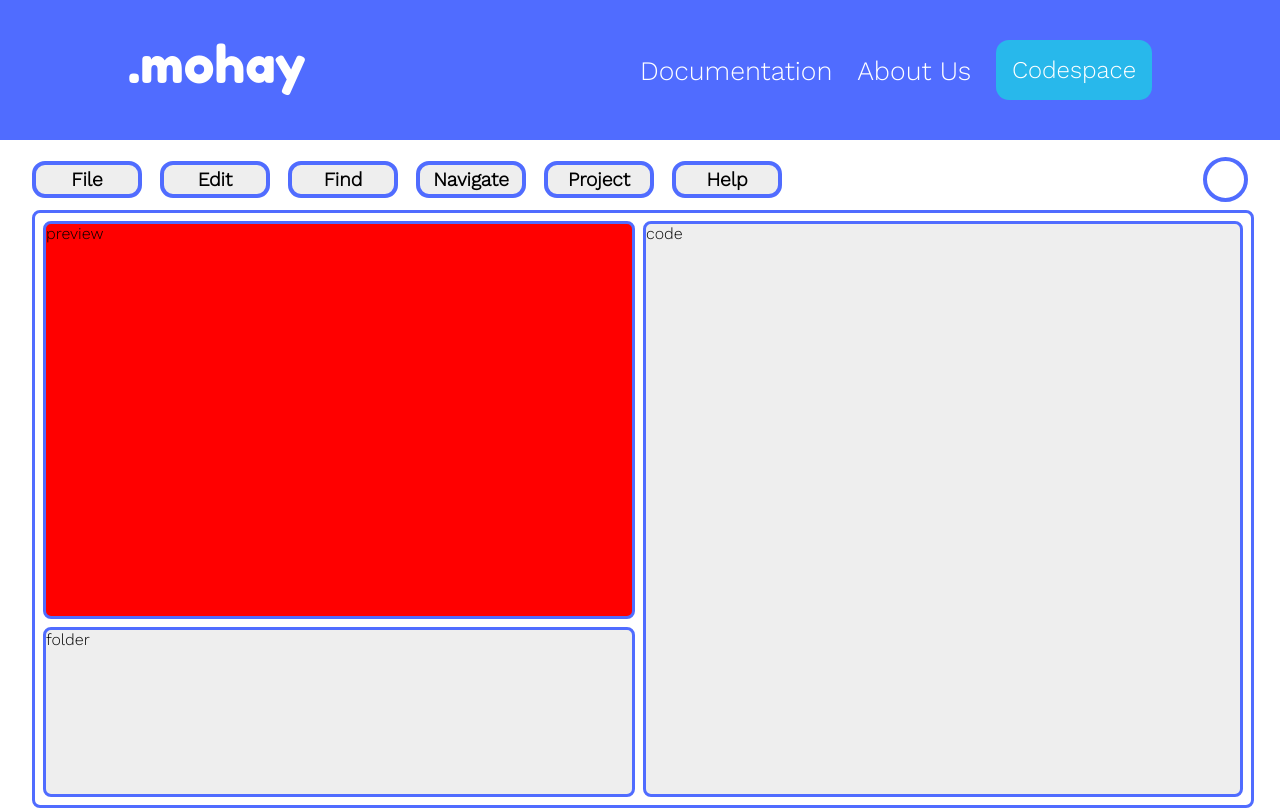
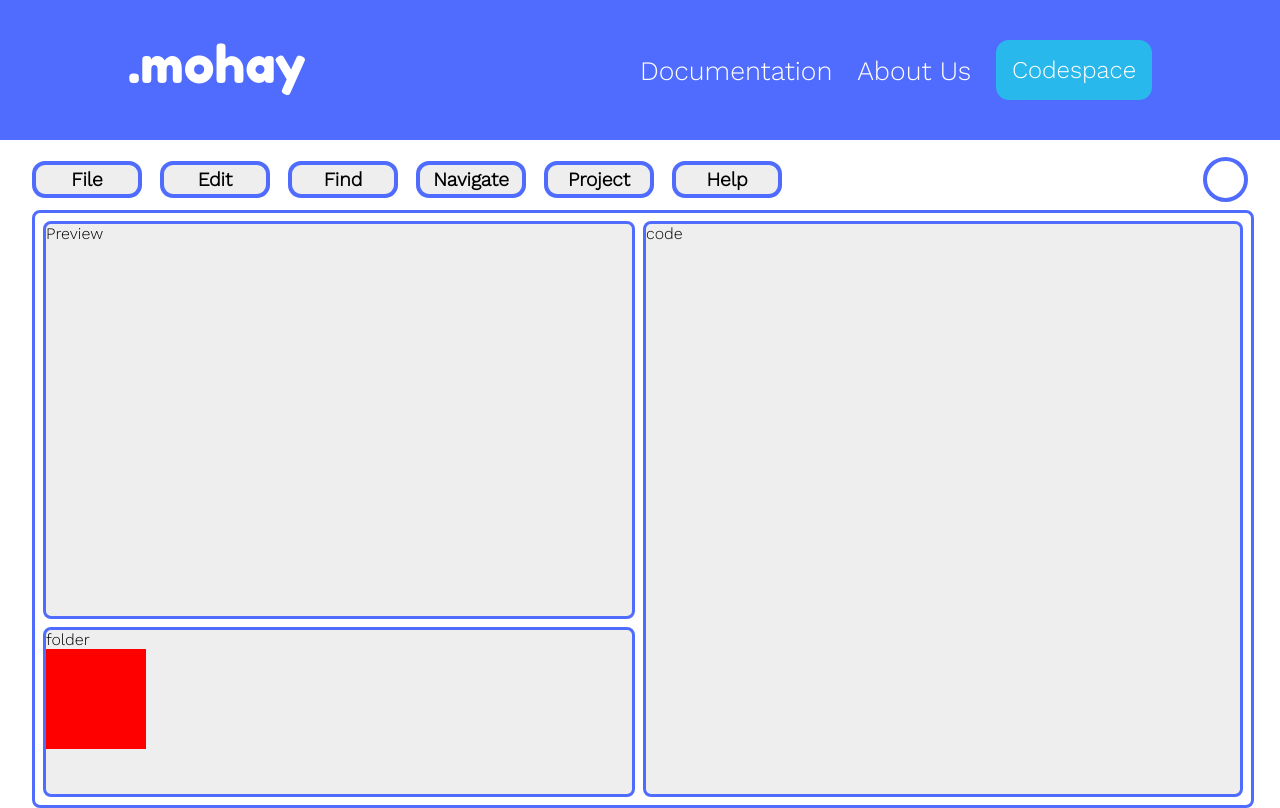
Before and after one commit to YanniAlshoufiHTL/.mohay, a Vue app in the folder frontend/: page /codespace in a window 1280 px wide. Built offline with nearby package versions, Linux system fonts and the light colour scheme; the HTML template or start-up script is replaced by a standard one.

Commit message:
codespace switching works now

```diff
--- a/frontend/src/views/Codespace.vue
+++ b/frontend/src/views/Codespace.vue
@@ -14,105 +14,93 @@
             </div>
         </div>
         <div id="main-wrapper">
-            <div
-                id="preview"
-                class="draggable"
-                draggable="true"
-                @dragstart="dragStart"
-                @dragend="dragEnd"
-                @dragover="dragOver"
-                @dragenter="dragEnter"
-                @dragleave="dragLeave"
-                @drop="dragDrop"
-                :class="{
-                    dragging: draggedItem === 'preview',
-                    hovered: hoveredItem === 'preview',
-                }"
-            >
-                <slot name="preview">preview</slot>
-            </div>
+            <div id="preview" class="draggable" draggable="true">Preview</div>
             <div
                 id="code-area"
                 class="draggable"
                 draggable="true"
-                @dragstart="dragStart"
-                @dragend="dragEnd"
-                @dragover="dragOver"
-                @dragenter="dragEnter"
-                @dragleave="dragLeave"
-                @drop="dragDrop"
-                :class="{
-                    dragging: draggedItem === 'code-area',
-                    hovered: hoveredItem === 'code-area',
-                }"
+                contenteditable="true"
             >
-                <slot name="code">code</slot>
+                code
             </div>
-            <div
-                id="folder-viewer"
-                class="draggable"
-                draggable="true"
-                @dragstart="dragStart"
-                @dragend="dragEnd"
-                @dragover="dragOver"
-                @dragenter="dragEnter"
-                @dragleave="dragLeave"
-                @drop="dragDrop"
-                :class="{
-                    dragging: draggedItem === 'folder-viewer',
-                    hovered: hoveredItem === 'folder-viewer',
-                }"
-            >
-                <slot name="folder">folder</slot>
+            <div id="folder-viewer" class="draggable" draggable="true">
+                folder
+                <div id="red"></div>
             </div>
         </div>
     </div>
 </template>
+
 <script>
 export default {
     name: "Codespace",
-    data() {
-        return {
-            draggedItem: null,
-            hoveredItem: null,
-        };
-    },
-    methods: {
-        dragStart(event) {
-            this.draggedItem = event.target.id;
-            event.dataTransfer.setData("text/plain", ""); // Required for Firefox
-        },
-        dragEnd() {
-            this.draggedItem = null;
-            this.hoveredItem = null;
-        },
-        dragOver(event) {
+    mounted() {
+        const draggableItems = document.querySelectorAll(".draggable");
+        let dragSource = null;
+        let draggedItem = null;
+        let dragSourceContent = "";
+        let dragSourceClass = "";
+
+        function dragStart(event) {
+            dragSource = this;
+            draggedItem = this.cloneNode(true);
+            dragSourceContent = this.innerHTML;
+            dragSourceClass = this.className;
+            event.dataTransfer.effectAllowed = "move";
+            event.dataTransfer.setData("text/plain", "");
+            this.classList.add("dragging");
+        }
+
+        function dragEnter(event) {
             event.preventDefault();
-        },
-        dragEnter(event) {
+            this.classList.add("hovered");
+        }
+
+        function dragLeave() {
+            this.classList.remove("hovered");
+        }
+
+        function dragOver(event) {
             event.preventDefault();
-            this.hoveredItem = event.target.id;
-        },
-        dragLeave() {
-            this.hoveredItem = null;
-        },
-        dragDrop(event) {
-            event.preventDefault();
-            const targetItem = event.target.id;
-            if (this.draggedItem !== targetItem) {
-                const draggedElement = event.target;
-                const targetElement = document.getElementById(targetItem);
-                const parent = targetElement.parentNode;
-                const placeholder = document.createElement("div");
+            event.dataTransfer.dropEffect = "move";
+        }
 
-                parent.insertBefore(placeholder, targetElement);
-                parent.insertBefore(targetElement, draggedElement);
-                parent.insertBefore(draggedElement, placeholder);
+        function dragDrop(event) {
+            event.stopPropagation();
+            if (dragSource !== this) {
+                swapElements(dragSource, this);
+            }
+            this.classList.remove("hovered");
+        }
 
-                parent.removeChild(placeholder);
-            }
-            this.hoveredItem = null;
-        },
+        function dragEnd() {
+            draggableItems.forEach((item) => {
+                item.classList.remove("dragging");
+                item.classList.remove("hovered");
+            });
+        }
+
+        function swapElements(source, target) {
+            const sourceHTML = source.innerHTML;
+            const sourceStyle = source.getAttribute("style");
+
+            source.innerHTML = target.innerHTML;
+            source.setAttribute("style", target.getAttribute("style"));
+
+            target.innerHTML = sourceHTML;
+            target.setAttribute("style", sourceStyle);
+
+            draggedItem = null;
+        }
+
+        draggableItems.forEach((item) => {
+            item.addEventListener("dragstart", dragStart);
+            item.addEventListener("dragenter", dragEnter);
+            item.addEventListener("dragleave", dragLeave);
+            item.addEventListener("dragover", dragOver);
+            item.addEventListener("drop", dragDrop);
+            item.addEventListener("dragend", dragEnd);
+        });
     },
 };
 </script>
@@ -161,11 +149,10 @@ $main-wrapper-width: 95vw;
 
     .hovered {
         transform: translate(0, -10px); /* Example translation for animation */
+        background-color: blue; /* Add the desired background color */
     }
 
     #preview {
-        background-color: red;
-
         margin-top: 0.5rem;
         margin-left: 0.5rem;
 
@@ -180,6 +167,13 @@ $main-wrapper-width: 95vw;
         grid-row: 2;
     }
 
+    #red {
+        //USED for testing switching childs of divs
+        width: 100px;
+        height: 100px;
+        background-color: red;
+        align-self: center;
+    }
     #code-area {
         margin-top: 0.5rem;
 
```
